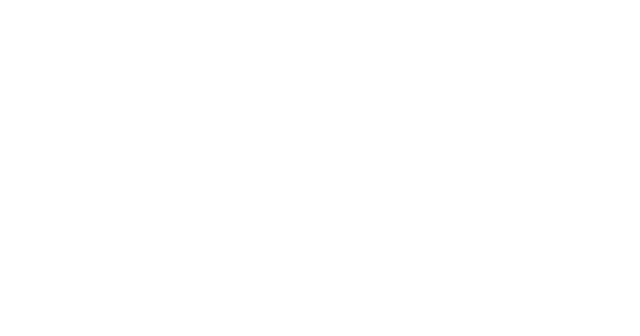
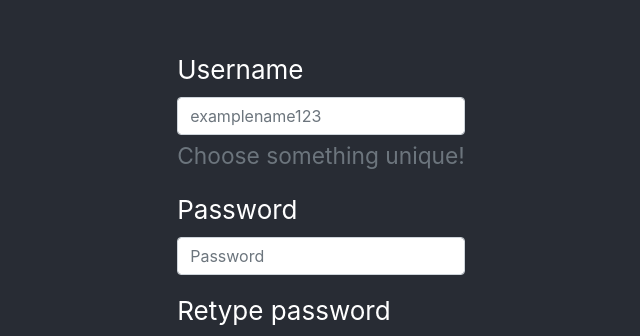
Before and after one commit to vy-b/FlixList, a React (Create React App) app in the folder project/: page / in a window 1280 px wide. Shown: the part 1005-1341 px from the top of the page, without its empty margins (319-959 px from the left). Before the commit the page ends 800 px from the top, so only its background shows below. Built offline with nearby package versions, Linux system fonts and the light colour scheme.

Commit message:
added signup view

```diff
--- a/project/package.json
+++ b/project/package.json
@@ -7,7 +7,9 @@
     "@testing-library/react": "^11.2.3",
     "@testing-library/user-event": "^12.6.2",
     "axios": "^0.21.1",
+    "bootstrap": "^4.6.0",
     "react": "^17.0.1",
+    "react-bootstrap": "^1.4.3",
     "react-dom": "^17.0.1",
     "react-scripts": "4.0.1",
     "unirest": "^0.6.0",
--- /dev/null
+++ b/project/src/App.css
@@ -0,0 +1,14 @@
+.App {
+    text-align: auto;
+}
+
+.App-header {
+    background-color: #282c34;
+    min-height: 100vh;
+    display: flex;
+    flex-direction: column;
+    align-items: center;
+    justify-content: center;
+    font-size: calc(10px + 2vmin);
+    color: white;
+}
--- a/project/src/App.js
+++ b/project/src/App.js
@@ -1,11 +1,15 @@
 import TestComponent from "./Components/TestComponent"
 import MovieAPI from "./Components/MovieAPI"
-
+import { SignUpView } from "./Components/SignUpView"
+import './App.css'
 function App() {
   return(
   <div className="App">
+    <header className="App-header">
     <TestComponent />
     <MovieAPI />
+    <SignUpView/>
+    </header>
   </div>
   )
 }
--- a/project/src/Components/MovieAPI.jsx
+++ b/project/src/Components/MovieAPI.jsx
@@ -11,7 +11,7 @@ class MovieAPI extends React.Component {
 
 sendRequest=(title)=>{
     axios.get("http://localhost:3001/testAPI",{params: {title: title}})
-    .then(res => {const movies = res.data;
+    .then(res => {const movies = res.data; console.log(res.data);
     this.setState({movies});})
 }
 
--- /dev/null
+++ b/project/src/Components/SignUpView.jsx
@@ -0,0 +1,33 @@
+import React from 'react';
+import { Button, Form } from "react-bootstrap";
+import "bootstrap/dist/css/bootstrap.min.css";
+
+export function SignUpView() {
+  return (
+    <div className="App">
+    <header className="App-header">
+      <Form>
+        <Form.Group>
+          <Form.Label>Username</Form.Label>
+          <Form.Control type="username" placeholder="examplename123" />
+          <Form.Text className="text-muted" >
+            Choose something unique!
+          </Form.Text>
+        </Form.Group>
+        <Form.Group>
+          <Form.Label>Password</Form.Label>
+          <Form.Control type="password" placeholder="Password" />
+        </Form.Group>
+        <Form.Group>
+          <Form.Label>Retype password</Form.Label>
+          <Form.Control type="password" placeholder="Password" />
+        </Form.Group>
+      </Form>
+      <Button type="submit"> Sign Up </Button>
+
+    </header>
+  </div>
+  );
+}
+
+export default SignUpView;
```
Also changed, not shown: 2 other files (tests, documents, lock files or other folders).
